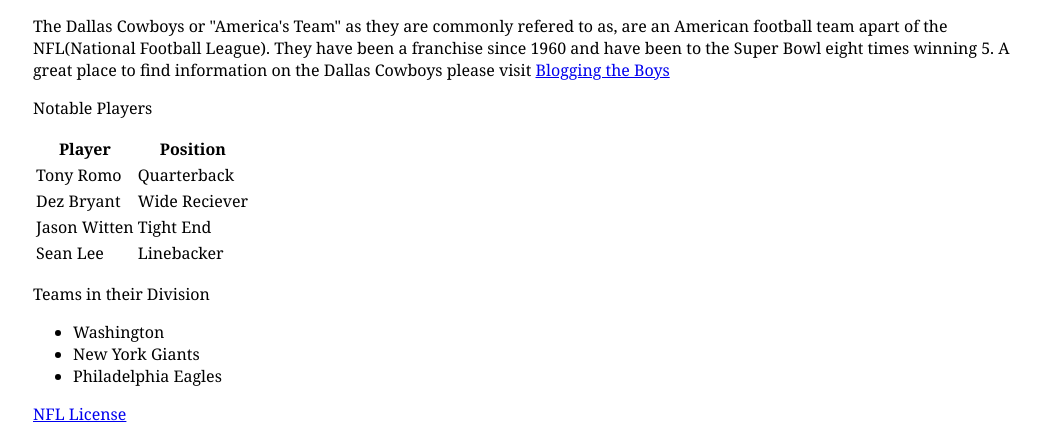
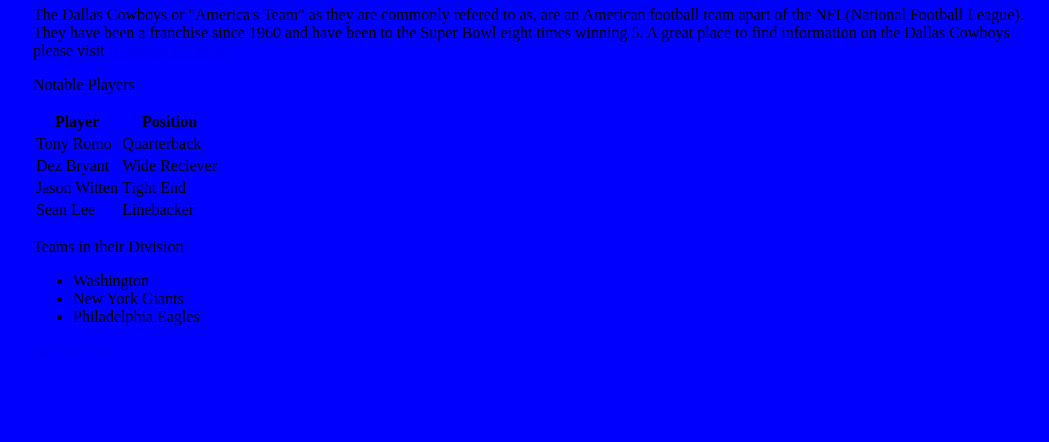
Before and after one commit to calgarcia3/DallasCowboys, a plain HTML site: page index.html in a window 1280 px wide. Shown: the part 358-800 px from the top of the page, without its empty margins (231-1280 px from the left). Drawn offline with Linux system fonts and the light colour scheme.

Commit message:
Font added Times new roman and background color changed

```diff
--- a/styles.css
+++ b/styles.css
@@ -1,7 +1,7 @@
 body {
-	background: white;
+	background: blue;
 	padding-left: 20%;
-	font-family: "Georgia";
+	font-family: "Times New Roman";
 	font-size: 10;
 
 }
@@ -12,5 +12,5 @@ footer {
 	padding-top: 5px;
 }
 p (a href) {
-	font-color: navy;
+	font-color: white;
 }
```
